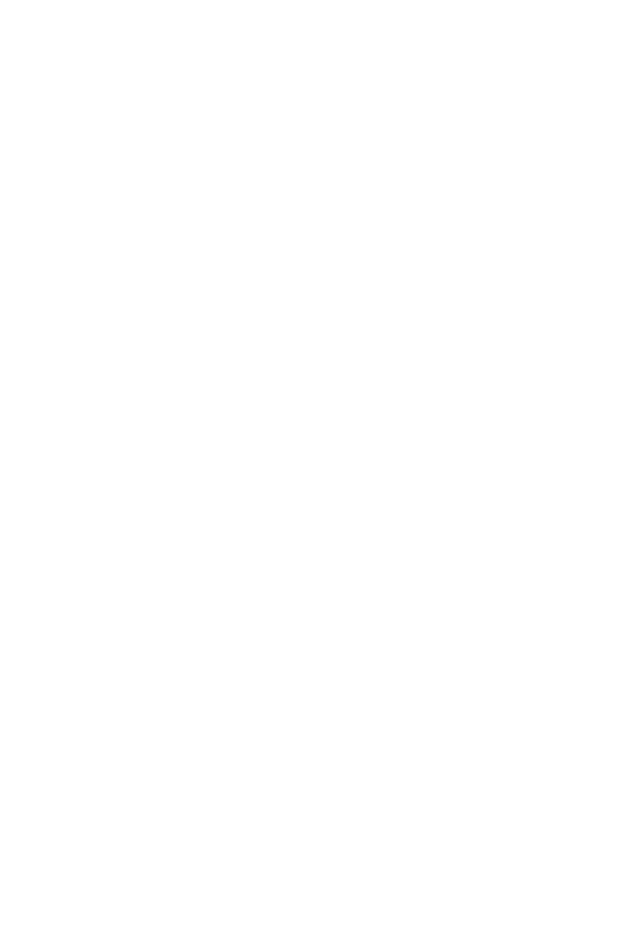
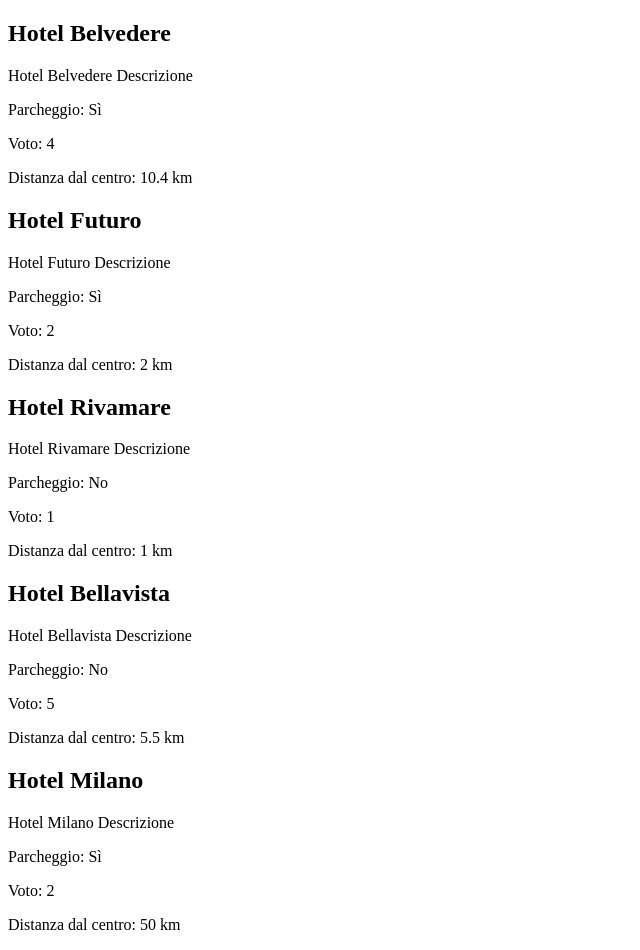
Before and after one commit to matteo-cota/php-hotel, a PHP site: page / in a window 1280 px wide. Before the commit the part shown is empty. Shown: the whole page, without its empty margins (0-640 px from the left). Before the commit the page ends 800 px from the top, so only its background shows below. Run offline with PHP 8.4, Linux system fonts and the light colour scheme.

Commit message:
added data hotel

```diff
--- a/index.php
+++ b/index.php
@@ -8,6 +8,56 @@
 </head>
 
 <body>
+    <?php
+
+    $hotels = [
+        [
+            'name' => 'Hotel Belvedere',
+            'description' => 'Hotel Belvedere Descrizione',
+            'parking' => true,
+            'vote' => 4,
+            'distance_to_center' => 10.4
+        ],
+        [
+            'name' => 'Hotel Futuro',
+            'description' => 'Hotel Futuro Descrizione',
+            'parking' => true,
+            'vote' => 2,
+            'distance_to_center' => 2
+        ],
+        [
+            'name' => 'Hotel Rivamare',
+            'description' => 'Hotel Rivamare Descrizione',
+            'parking' => false,
+            'vote' => 1,
+            'distance_to_center' => 1
+        ],
+        [
+            'name' => 'Hotel Bellavista',
+            'description' => 'Hotel Bellavista Descrizione',
+            'parking' => false,
+            'vote' => 5,
+            'distance_to_center' => 5.5
+        ],
+        [
+            'name' => 'Hotel Milano',
+            'description' => 'Hotel Milano Descrizione',
+            'parking' => true,
+            'vote' => 2,
+            'distance_to_center' => 50
+        ]
+    ];
+
+    // Stampa dati degli hotel
+    foreach ($hotels as $hotel) {
+        echo "<h2>{$hotel['name']}</h2>";
+        echo "<p>{$hotel['description']}</p>";
+        echo "<p>Parcheggio: " . ($hotel['parking'] ? 'Sì' : 'No') . "</p>";
+        echo "<p>Voto: {$hotel['vote']}</p>";
+        echo "<p>Distanza dal centro: {$hotel['distance_to_center']} km</p>";
+    }
+    ?>
+
 
 </body>
 
```
